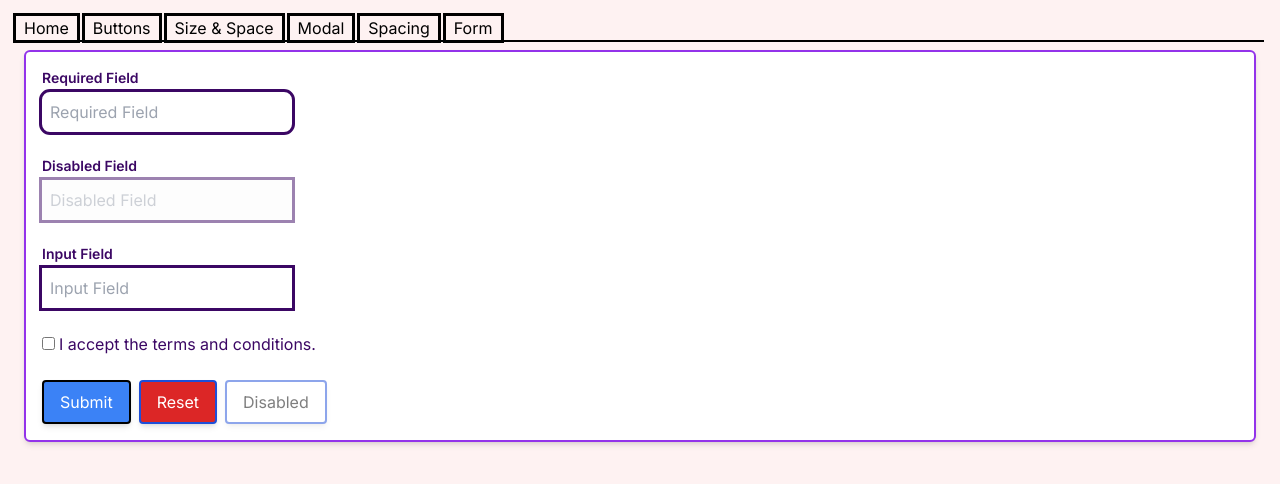
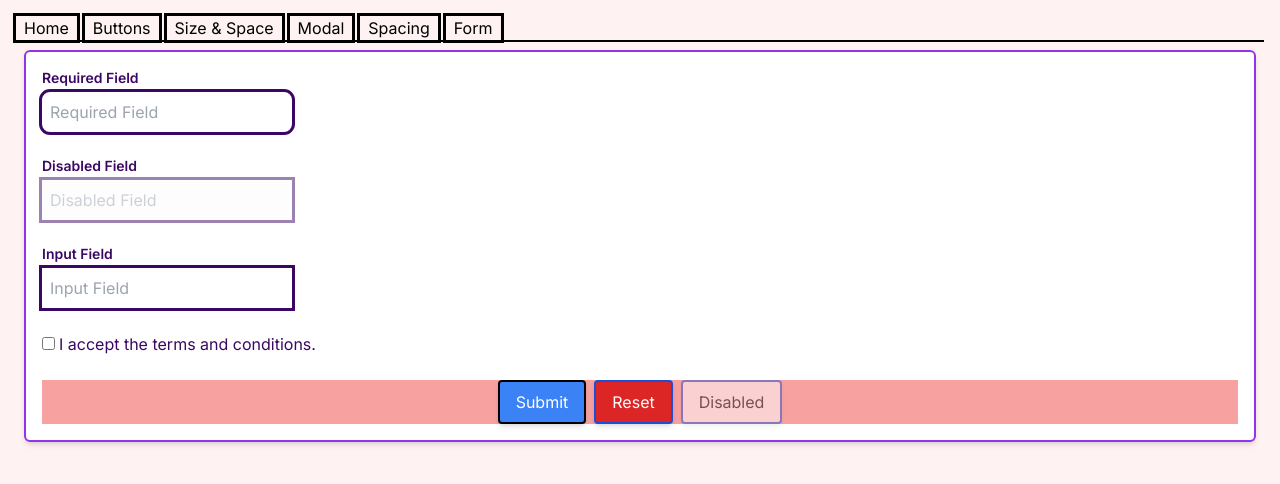
Before and after one commit to mkmule/tailwind-css-playground, a Next.js app: page /form in a window 1280 px wide. Shown: the top 484 px of the page. Built offline with nearby package versions, Linux system fonts and the light colour scheme.

Commit message:
bg/30 (reduces opacity)

```diff
--- a/src/app/form/page.tsx
+++ b/src/app/form/page.tsx
@@ -25,7 +25,7 @@ const FormPage = () => {
           <label htmlFor="terms">I accept the terms and conditions.</label>
         </div>
 
-        <div className="space-x-2">
+        <div className="space-x-2 bg-red-500/50 flex justify-center">
           <button className="btn-primary">Submit</button>
           <button className="btn-danger">Reset</button>
           <button disabled className="btn-secondary">Disabled</button>
```
